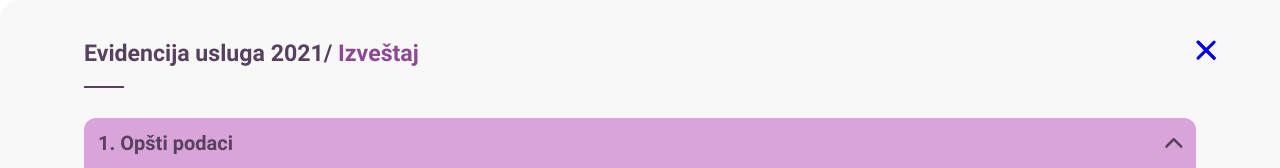
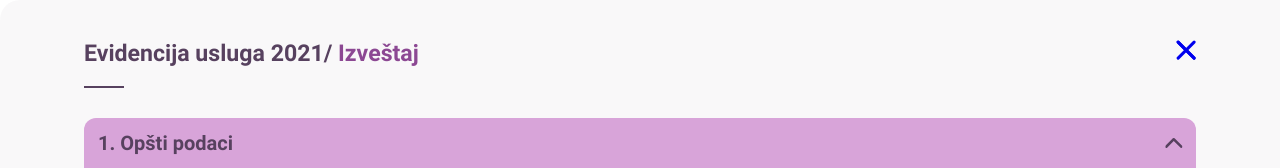
Before and after one commit to vegaitglobal/sos-zenski-centar, a React (Create React App) app in the folder sos-web/: page /reports in a window 1280 px wide. Shown: the top 168 px of the page. Built offline with nearby package versions, Linux system fonts and the light colour scheme.

Commit message:
Update shell layout

```diff
--- a/sos-web/src/components/organisms/Shell/Shell.js
+++ b/sos-web/src/components/organisms/Shell/Shell.js
@@ -1,17 +1,24 @@
 import { Icon } from '../../atoms/Icon/Icon';
 import { Container } from '../../layout/Container';
-import { StyledClose, StyledHeading, StyledShell } from './Shell.styles';
+import {
+  StyledTop,
+  StyledClose,
+  StyledHeading,
+  StyledShell,
+} from './Shell.styles';
 
 export const Shell = ({ title, backgroundColor, children, ...props }) => {
   return (
     <StyledShell $backgroundColor={backgroundColor} {...props}>
       <Container>
+        <StyledTop>
           <StyledHeading type="h2">
             Evidencija usluga 2021/ <span>{title}</span>
           </StyledHeading>
           <StyledClose href="/">
             <Icon.Close />
           </StyledClose>
+        </StyledTop>
         {children}
       </Container>
     </StyledShell>
--- a/sos-web/src/components/organisms/Shell/Shell.styles.js
+++ b/sos-web/src/components/organisms/Shell/Shell.styles.js
@@ -7,6 +7,11 @@ export const StyledShell = styled.div`
   padding: 40px 0;
   background-color: ${({ $backgroundColor }) => $backgroundColor};
   border-radius: 20px 0 0 20px;
+`;
+
+export const StyledTop = styled.div`
+  display: flex;
+  justify-content: space-between;
 `;
 
 export const StyledHeading = styled(Heading)`
@@ -31,9 +36,6 @@ export const StyledHeading = styled(Heading)`
 `;
 
 export const StyledClose = styled(AbstractButton)`
-  position: absolute;
-  right: 0;
-  top: 0;
   opacity: 1;
   transition: opacity 0.2s ease-in-out;
 
```
Lines whose indentation alone changed are shown as unchanged.
